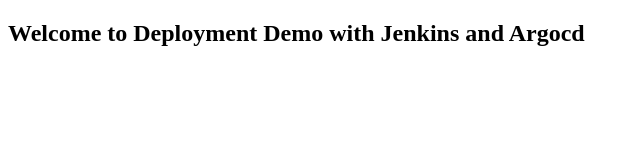
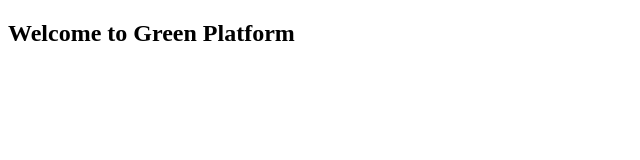
Before and after one commit to psiservices-sabbas/sample-nginx-app, a plain HTML site: page index.html in a window 1280 px wide. Shown: the whole page, without its empty margins (0-640 px from the left). Drawn offline with Linux system fonts and the light colour scheme.

Commit message:
update code for testing

```diff
--- a/index.html
+++ b/index.html
@@ -5,6 +5,6 @@
   <title>Deployment Using Argocd</title>
 </head>
 <body>
-  <h2>Welcome to Deployment Demo with Jenkins and Argocd </h2>
+  <h2>Welcome to Green Platform  </h2>
 </body>
 </html>
```
